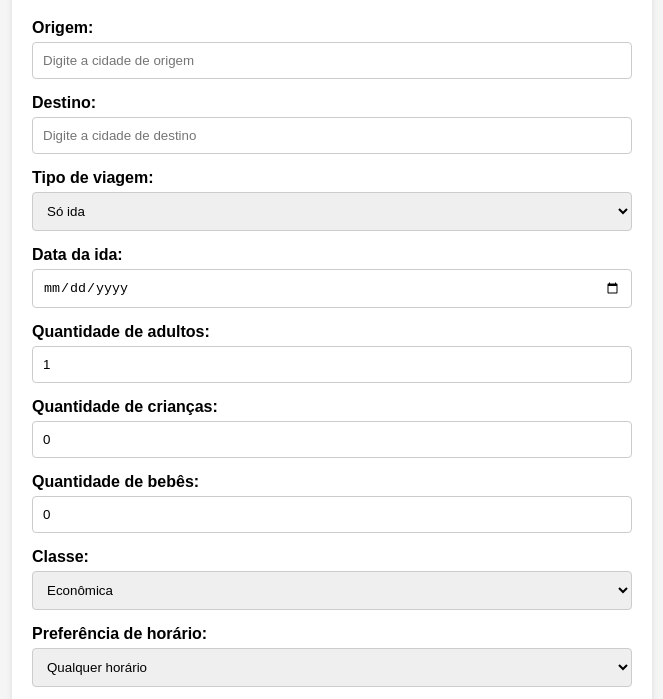
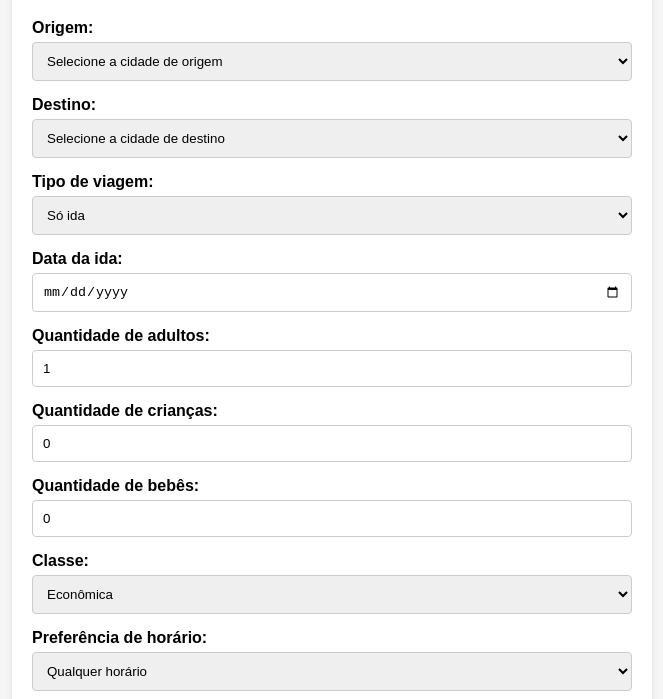
Before and after one commit to mumudiyt/compra-passagens-site, a plain HTML site: page index.html in a window 1280 px wide. Shown: the part 101-800 px from the top of the page, without its empty margins (308-971 px from the left). Drawn offline with Linux system fonts and the light colour scheme.

Commit message:
Update index.html

```diff
--- a/index.html
+++ b/index.html
@@ -58,11 +58,38 @@
     <div class="container">
         <h1>Compra de Passagem Aérea</h1>
         <form id="formPassagem">
-            <label for="origem">Origem:</label>
-            <input type="text" id="origem" name="origem" placeholder="Digite a cidade de origem">
+           <label for="origem">Origem:</label>
+<select id="origem" name="origem">
+  <option value="">Selecione a cidade de origem</option>
+  <option value="São Paulo - BR">São Paulo - BR</option>
+  <option value="Rio de Janeiro - BR">Rio de Janeiro - BR</option>
+  <option value="Salvador - BR">Salvador - BR</option>
+  <option value="Porto Alegre - BR">Porto Alegre - BR</option>
+  <option value="Fortaleza - BR">Fortaleza - BR</option>
+  <option value="Lisboa - PT">Lisboa - PT</option>
+  <option value="Paris - FR">Paris - FR</option>
+  <option value="Nova York - EUA">Nova York - EUA</option>
+  <option value="Londres - UK">Londres - UK</option>
+  <option value="Tóquio - JP">Tóquio - JP</option>
+  <option value="Buenos Aires - AR">Buenos Aires - AR</option>
+</select>
 
-            <label for="destino">Destino:</label>
-            <input type="text" id="destino" name="destino" placeholder="Digite a cidade de destino">
+<label for="destino">Destino:</label>
+<select id="destino" name="destino">
+  <option value="">Selecione a cidade de destino</option>
+  <option value="São Paulo - BR">São Paulo - BR</option>
+  <option value="Rio de Janeiro - BR">Rio de Janeiro - BR</option>
+  <option value="Salvador - BR">Salvador - BR</option>
+  <option value="Porto Alegre - BR">Porto Alegre - BR</option>
+  <option value="Fortaleza - BR">Fortaleza - BR</option>
+  <option value="Lisboa - PT">Lisboa - PT</option>
+  <option value="Paris - FR">Paris - FR</option>
+  <option value="Nova York - EUA">Nova York - EUA</option>
+  <option value="Londres - UK">Londres - UK</option>
+  <option value="Tóquio - JP">Tóquio - JP</option>
+  <option value="Buenos Aires - AR">Buenos Aires - AR</option>
+</select>
+
 
             <label for="tipoViagem">Tipo de viagem:</label>
             <select id="tipoViagem" name="tipoViagem" onchange="toggleVolta()">
```
